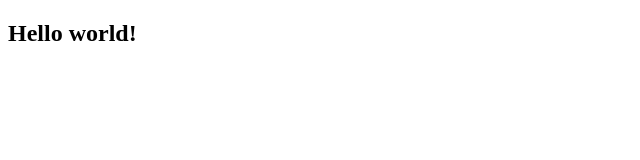
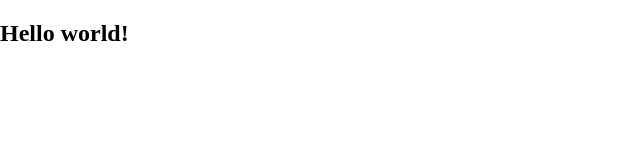
Before and after one commit to QinZhen001/callapi-demo, a SvelteKit app: page / in a window 1280 px wide. Shown: the top 160 px of the page, without its empty margins (0-640 px from the left). Built offline with nearby package versions, Linux system fonts and the light colour scheme.

Commit message:
feat: update

```diff
--- /dev/null
+++ b/src/app.css
@@ -0,0 +1,6 @@
+@import '@fontsource/fira-mono';
+
+
+body {
+  margin: 0;
+}
--- /dev/null
+++ b/src/routes/+layout.svelte
@@ -0,0 +1,12 @@
+<script>
+	import '../app.css';
+</script>
+
+<div class="app">
+	<main>
+		<slot />
+	</main>
+</div>
+
+<style>
+</style>
--- a/src/routes/+page.svelte
+++ b/src/routes/+page.svelte
@@ -7,4 +7,9 @@
 </section>
 
 <style>
+	body,
+	html {
+		padding: 0;
+		margin: 0;
+	}
 </style>
```
